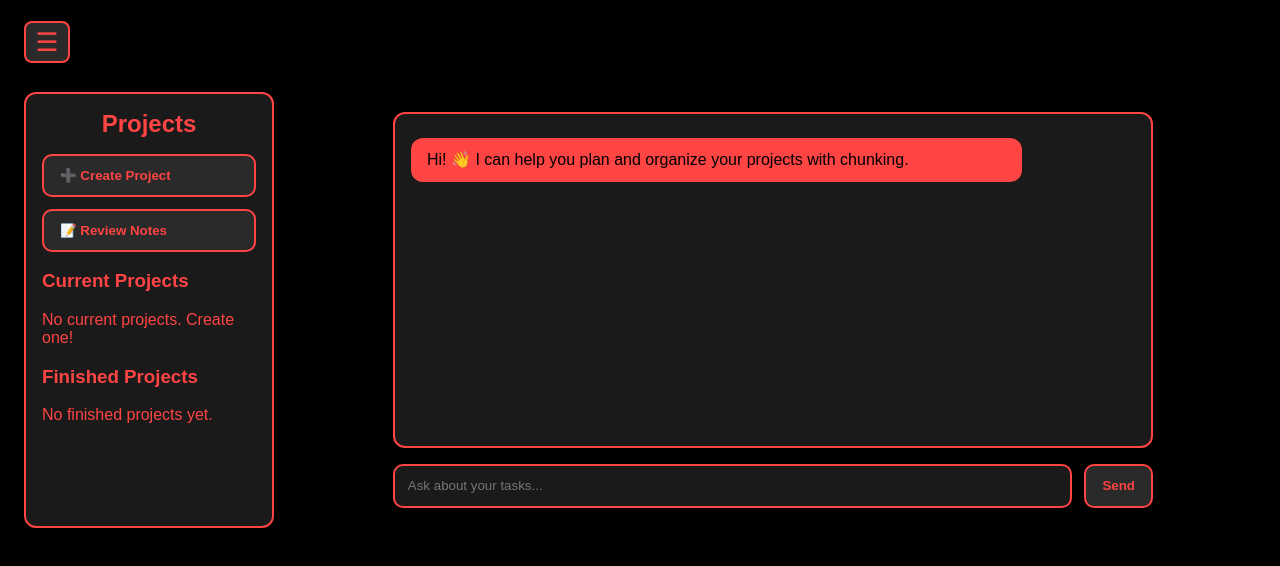
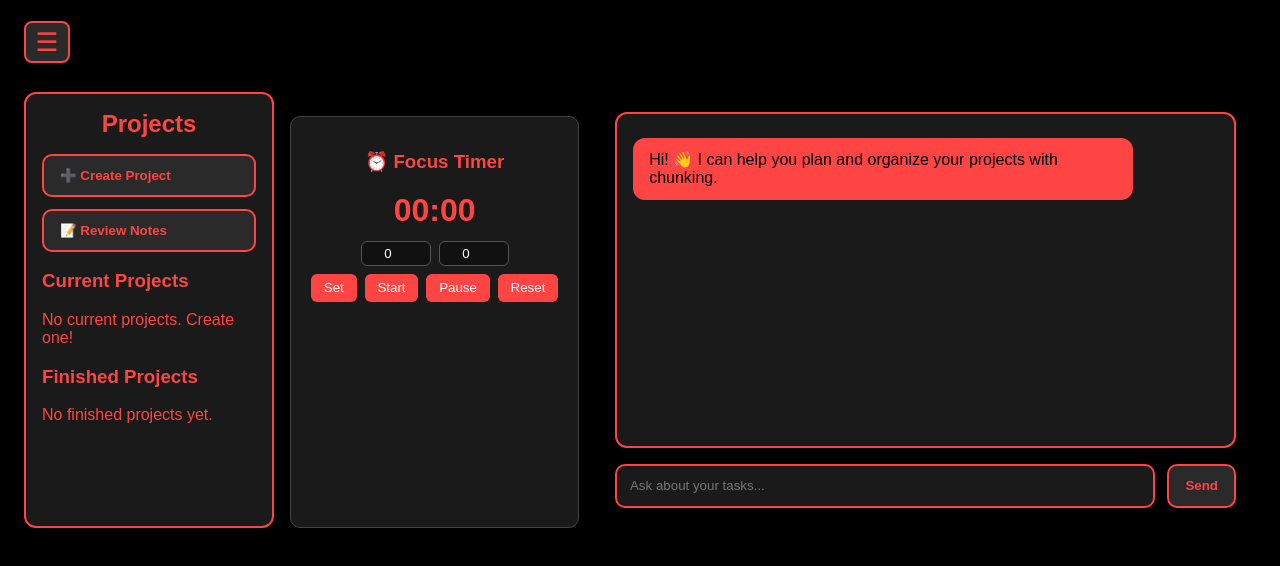
Before and after one commit to RedScall599/chunking, a React (Vite) app: page /tasks in a window 1280 px wide. Shown: the top 566 px of the page. Built offline with nearby package versions, Linux system fonts and the light colour scheme.

Commit message:
componets

```diff
--- a/src/componets/Tasks.jsx
+++ b/src/componets/Tasks.jsx
@@ -1,6 +1,8 @@
 // ===============================
 // React imports and styles
 // ===============================
+import { useEffect } from "react"
+
 import { useState } from "react"
 import ReactMarkdown from "react-markdown"
 import { useNavigate } from "react-router-dom"
@@ -13,6 +15,46 @@ import "../style/tasks.css"
 export default function Tasks() {
 
   // ====== State Management ======
+
+  // ============ TIMER STATE ============
+const [timeLeft, setTimeLeft] = useState(0)          // seconds remaining
+const [running, setRunning] = useState(false)
+const [customMinutes, setCustomMinutes] = useState(0)
+const [customSeconds, setCustomSeconds] = useState(0)
+
+// Convert seconds → MM:SS format
+const formatTime = (seconds) => {
+  const m = Math.floor(seconds / 60)
+  const s = seconds % 60
+  return `${m.toString().padStart(2, "0")}:${s.toString().padStart(2, "0")}`
+}
+
+// Set total time based on inputs
+const handleSetTime = () => {
+  const totalSeconds = (parseInt(customMinutes || 0) * 60) + parseInt(customSeconds || 0)
+  if (totalSeconds > 0) {
+    setTimeLeft(totalSeconds)
+    setRunning(false)
+  }
+}
+
+// Countdown effect
+useEffect(() => {
+  let timer
+  if (running && timeLeft > 0) {
+    timer = setInterval(() => setTimeLeft(prev => prev - 1), 1000)
+  } else if (timeLeft === 0 && running) {
+    setRunning(false)
+    try {
+      const audio = new Audio("https://actions.google.com/sounds/v1/alarms/beep_short.ogg")
+      audio.play()
+    } catch (err) {
+      console.warn("Audio play failed:", err)
+    }
+  }
+  return () => clearInterval(timer)
+}, [running, timeLeft])
+
 
   // Stores all chat messages (AI + user)
   const [messages, setMessages] = useState([])
@@ -325,6 +367,37 @@ export default function Tasks() {
             </form>
           </div>
         )}
+        {/* ============ TIMER SECTION ============ */}
+        <div className="timer-section">
+          <h3>⏰ Focus Timer</h3>
+
+          <div className="timer-display">{formatTime(timeLeft)}</div>
+
+          <div className="timer-inputs">
+            <input
+              type="number"
+              min="0"
+              placeholder="Min"
+              value={customMinutes}
+              onChange={(e) => setCustomMinutes(e.target.value)}
+            />
+            <input
+              type="number"
+              min="0"
+              placeholder="Sec"
+              value={customSeconds}
+              onChange={(e) => setCustomSeconds(e.target.value)}
+            />
+          </div>
+
+          <div className="timer-controls">
+            <button onClick={handleSetTime}>Set</button>
+            <button onClick={() => setRunning(true)} disabled={timeLeft === 0}>Start</button>
+            <button onClick={() => setRunning(false)}>Pause</button>
+            <button onClick={() => { setRunning(false); setTimeLeft(0); }}>Reset</button>
+          </div>
+        </div>
+
 
 
         {/* ===== Chat Section ===== */}
--- a/src/style/tasks.css
+++ b/src/style/tasks.css
@@ -331,3 +331,42 @@
   border: 2px solid #ff4444;
   border-radius: 6px;
 }
+.timer-section {
+  margin-top: 1.5rem;
+  padding: 1rem;
+  border: 1px solid #444;
+  border-radius: 10px;
+  background: #1a1a1a;
+  text-align: center;
+}
+
+.timer-display {
+  font-size: 2rem;
+  margin: 0.5rem 0;
+  font-weight: bold;
+}
+
+.timer-inputs input {
+  width: 60px;
+  margin: 0.25rem;
+  text-align: center;
+  border-radius: 6px;
+  padding: 0.25rem;
+  border: 1px solid #555;
+  background: #111;
+  color: #fff;
+}
+
+.timer-controls button {
+  margin: 0.25rem;
+  padding: 0.4rem 0.8rem;
+  border: none;
+  border-radius: 6px;
+  background: #ff4444;
+  color: white;
+  cursor: pointer;
+}
+
+.timer-controls button:hover {
+  background: #ff6666;
+}
```
